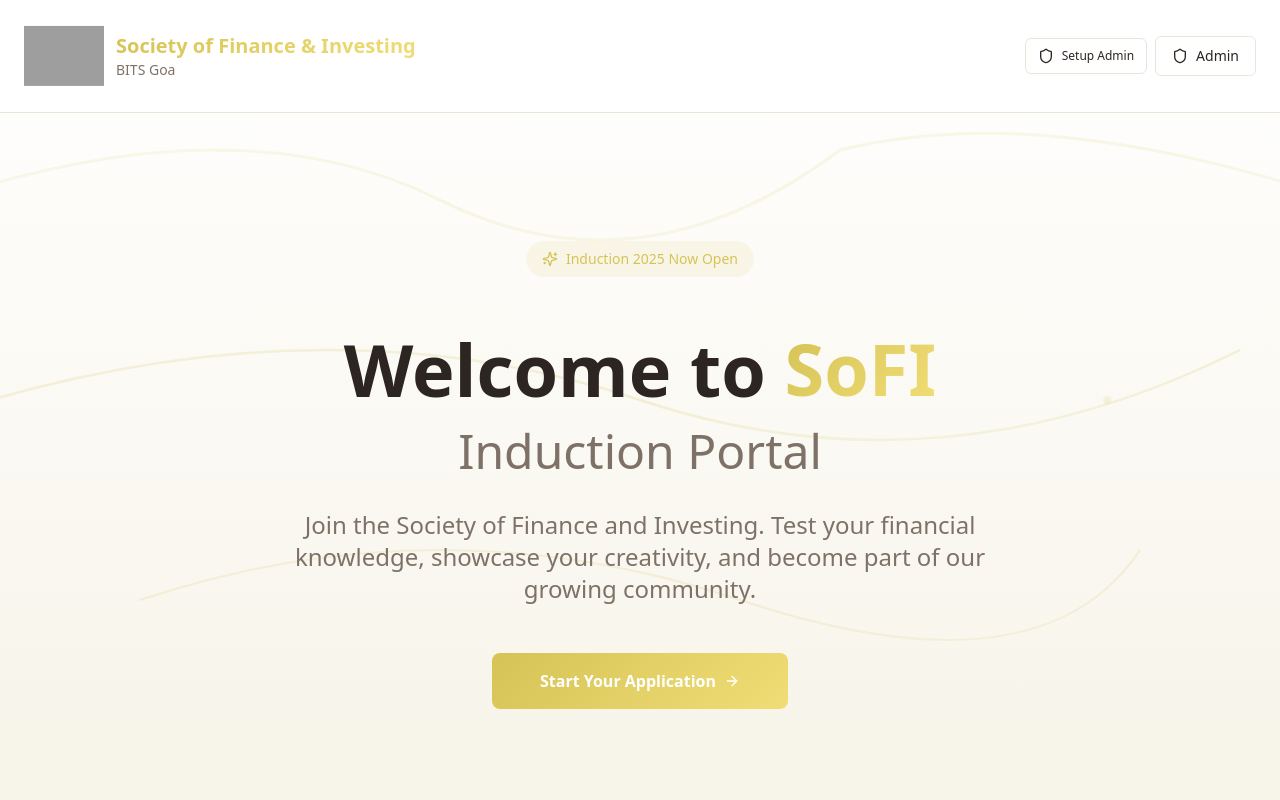
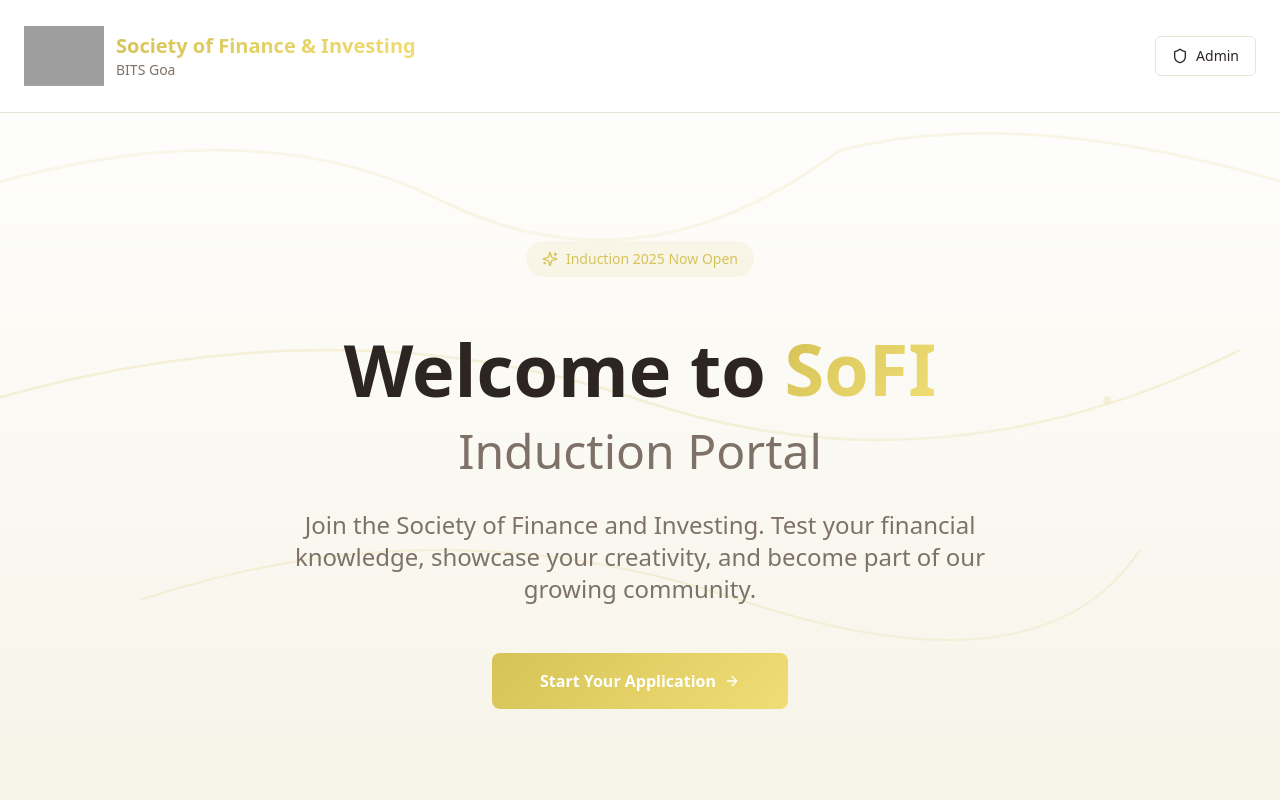
Before and after one commit to ShreyRathod2311/sofi-induction-portal, a React (Vite) app: page / in a window 1280 px wide. Shown: the top 800 px of the page. Built offline with nearby package versions, Linux system fonts and the light colour scheme; grey boxes are pictures that could not be loaded.

Commit message:
Update Index.tsx

```diff
--- a/src/pages/Index.tsx
+++ b/src/pages/Index.tsx
@@ -86,15 +86,6 @@ const Index = () => {
               </div>
             </div>
             <div className="flex items-center gap-2">
-              <Button
-                variant="outline"
-                onClick={() => setShowAdminSetup(true)}
-                className="flex items-center gap-2 text-xs"
-                size="sm"
-              >
-                <Shield className="w-3 h-3" />
-                Setup Admin
-              </Button>
               <Button
                 variant="outline"
                 onClick={() => setShowAdminLogin(true)}
```
